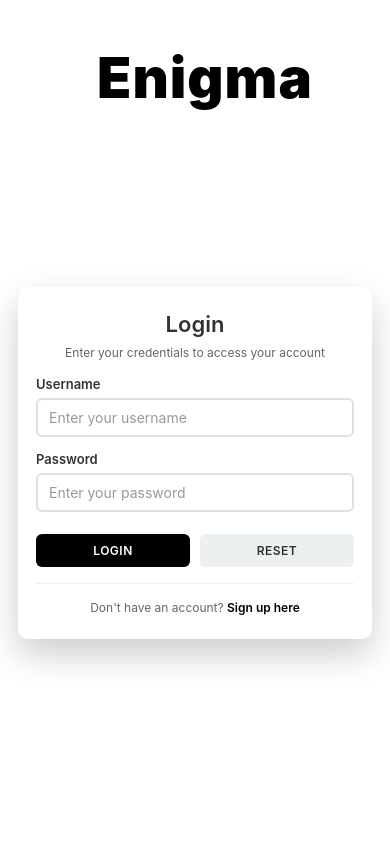
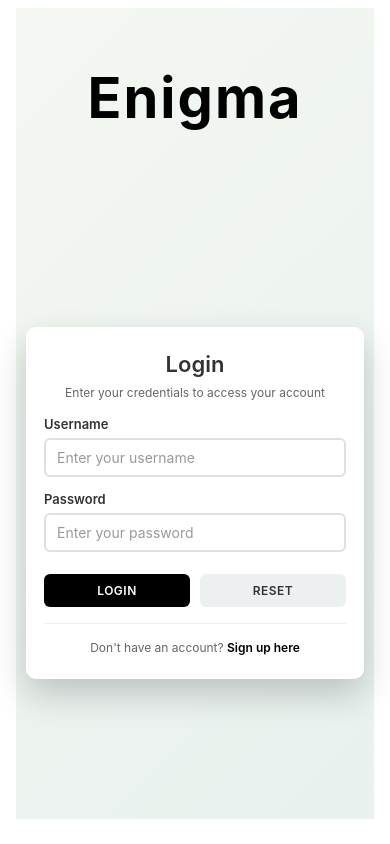
Before and after one commit to vukkumsp/laughing-enigma, an Angular app in the folder frontend/visual-enigma/: page /login in a window 390 px wide. Built offline with nearby package versions, Linux system fonts and the light colour scheme.

Commit message:
updated ui design

```diff
--- a/frontend/visual-enigma/src/app/app.html
+++ b/frontend/visual-enigma/src/app/app.html
@@ -1,7 +1,8 @@
-<div class="app-header">
-  <div class="hero-banner">
-    <h1 class="app-title">Enigma</h1>
+<body>
+  <div class="app-header">
+    <div class="hero-banner">
+      <h1 class="app-title">Enigma</h1>
+    </div>
   </div>
-</div>
-
-<router-outlet />
+  <router-outlet />
+</body>
--- a/frontend/visual-enigma/src/app/app.scss
+++ b/frontend/visual-enigma/src/app/app.scss
@@ -1,25 +1,24 @@
 @use '../_variables' as *;
 
 .app-header {
-  width: 100%;
   background: transparent;
   text-align: center;
+  padding: 30px 15px;
 }
 
 .hero-banner {
   display: flex;
   justify-content: center;
   align-items: center;
-  min-height: 50px;
+  min-height: 120px;
 }
 
 .app-title {
   font-family: $font-system;
-  font-size: 48px;
-  font-weight: 900;
   color: black;
   margin: 0;
   letter-spacing: 2px;
+  font-size: 56px;
 }
 
 @keyframes fadeInDown {
@@ -33,32 +32,7 @@
   }
 }
 
-// Responsive Design
-@media (max-width: 768px) {
-  .app-header {
-    padding: 30px 15px;
-  }
-
-  .hero-banner {
-    min-height: 120px;
-  }
-
-  .app-title {
-    font-size: 40px;
-  }
+body {
+  background: linear-gradient(135deg, #f4f7f2 0%, #e8f1ee 100%);
+  min-height: 95vh;
 }
-
-@media (max-width: 480px) {
-  .app-header {
-    padding: 20px 10px;
-  }
-
-  .hero-banner {
-    min-height: 100px;
-  }
-
-  .app-title {
-    font-size: 56px;
-    letter-spacing: 1px;
-  }
-}
--- a/frontend/visual-enigma/src/app/pages/events/events.scss
+++ b/frontend/visual-enigma/src/app/pages/events/events.scss
@@ -3,7 +3,7 @@
 .events-container {
   min-height: 70vh;
   padding: 52px 24px 72px;
-  background: linear-gradient(135deg, #f4f7f2 0%, #e8f1ee 100%);
+  background: transparent;
   font-family: $font-default;
 }
 
```
